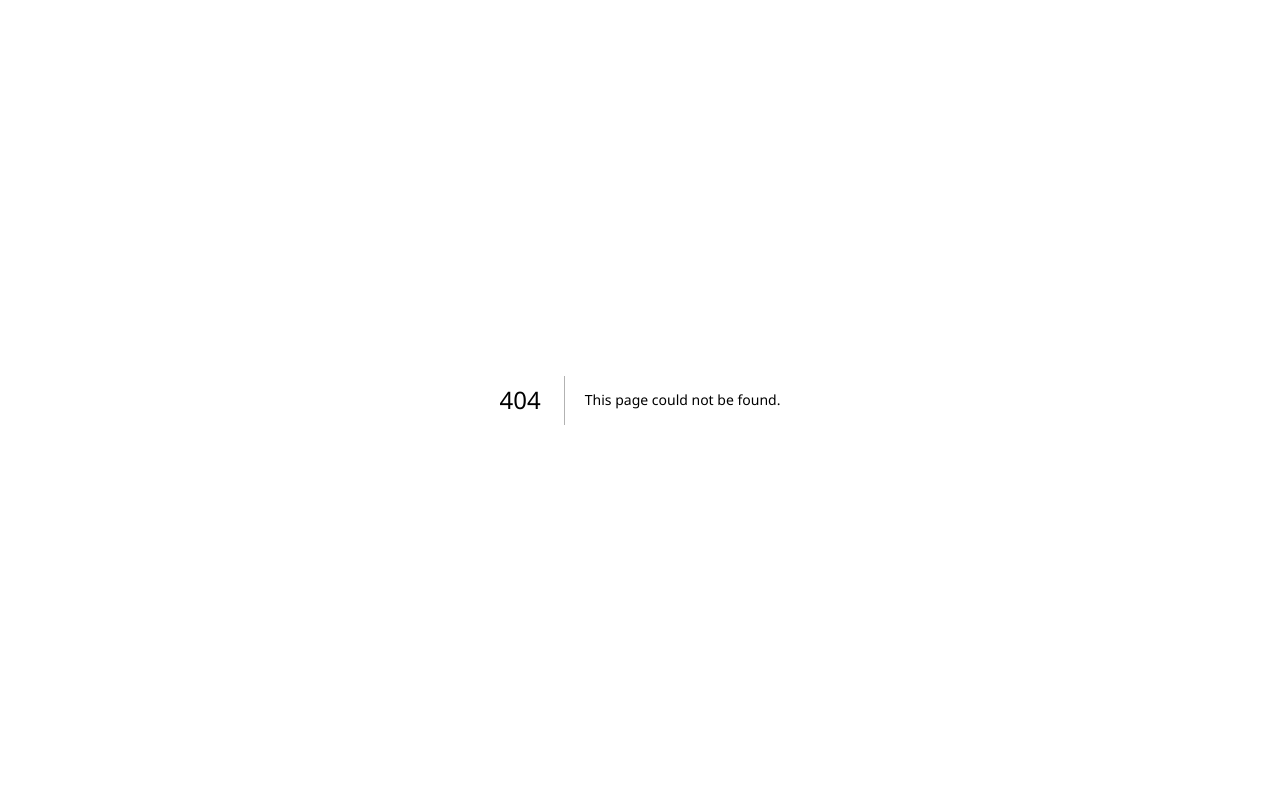
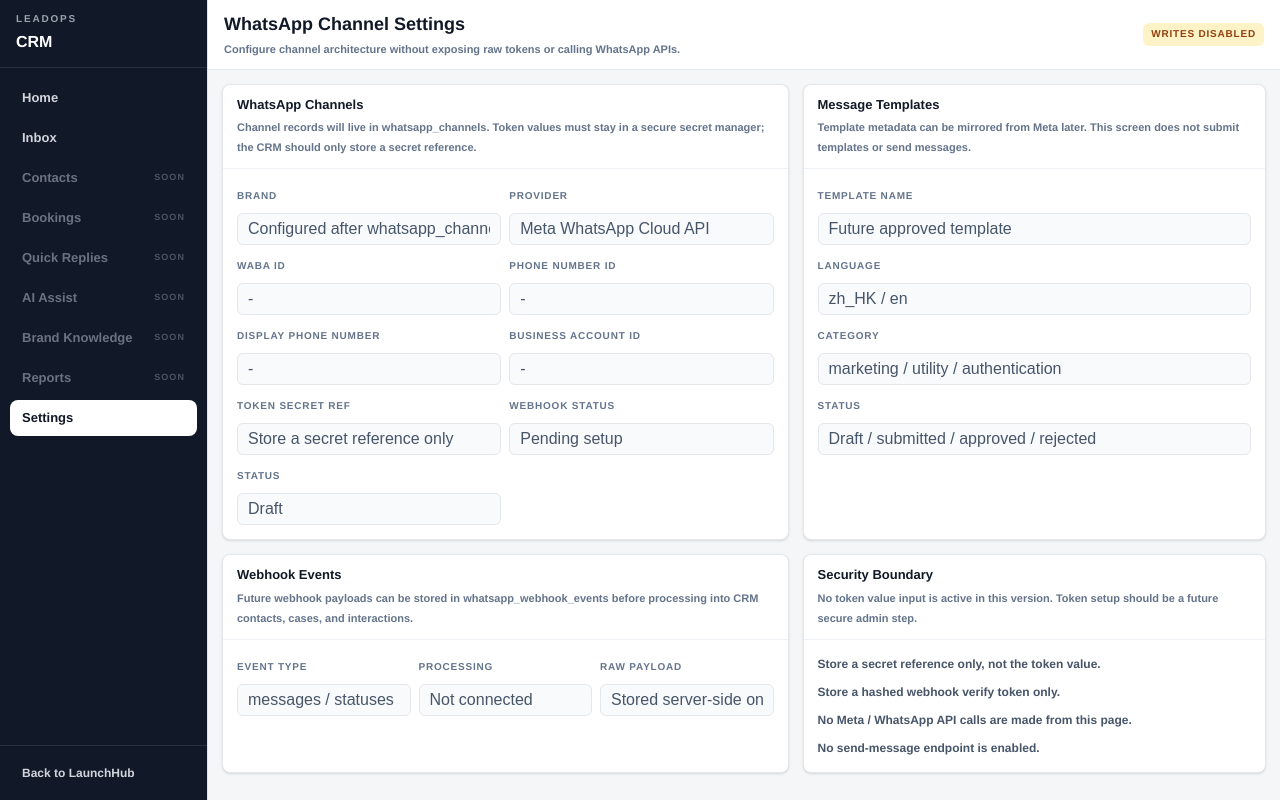
Before and after one commit to kieran97125/alyssa-lead-capture-os, a Next.js app: page /crm/settings in a window 1280 px wide. Before the commit this address had no page. Built offline with nearby package versions, Linux system fonts and the light colour scheme.

Commit message:
Add CRM Phase 2 CS operations and WhatsApp channel settings foundation

```diff
--- a/src/app/crm/leads/[leadId]/page.tsx
+++ b/src/app/crm/leads/[leadId]/page.tsx
@@ -4,6 +4,7 @@ import type { ReactNode } from "react";
 import { CrmShell } from "@/components/crm/CrmShell";
 import { CrmStatusBadge } from "@/components/crm/CrmStatusBadge";
 import { getLeadRows } from "@/lib/data/businessMetrics";
+import { getCrmWriteMode } from "@/lib/crm/config";
 import { toCrmLeadCase } from "@/lib/crm/leadOps";
 
 export const dynamic = "force-dynamic";
@@ -21,6 +22,7 @@ export default async function CrmLeadDetailPage({
 
   const leadCase = toCrmLeadCase(lead);
   const hasCtwa = Object.values(leadCase.ctwa).some(Boolean);
+  const writeMode = getCrmWriteMode();
 
   return (
     <CrmShell>
@@ -71,6 +73,11 @@ export default async function CrmLeadDetailPage({
           {error && (
             <p className="mt-2 rounded-md bg-red-50 px-3 py-2 text-[12px] font-semibold text-red-700">
               CRM detail could not refresh all latest records.
+            </p>
+          )}
+          {!writeMode.actionsEnabled && (
+            <p className="mt-2 rounded-md bg-amber-50 px-3 py-2 text-[12px] font-semibold text-amber-800">
+              {writeMode.disabledReason}
             </p>
           )}
         </header>
@@ -135,12 +142,15 @@ export default async function CrmLeadDetailPage({
               </div>
 
               <div className="grid gap-3.5 xl:grid-cols-3">
-                <Placeholder title="Timeline" body="Form submit, WhatsApp messages, bookings, and status changes will appear here later." />
-                <Placeholder title="Notes" body="Internal notes are reserved for the CRM write phase." />
-                <Placeholder title="Booking" body="Confirmation, reschedule, show, no-show, and paid outcomes will be CRM write actions later." />
+                <OperationPanel title="Assignment" fieldLabel="Assigned CS" value={leadCase.assignedCsLabel} />
+                <OperationPanel title="Status Pipeline" fieldLabel="Current status" value={leadCase.statusLabel} />
+                <OperationPanel title="Notes" fieldLabel="Internal note" value="Add note after CRM tables are enabled." multiline />
+                <OperationPanel title="Booking" fieldLabel="Booking status" value="Create or update booking later." />
+                <OperationPanel title="Follow-up Task" fieldLabel="Next follow-up" value={leadCase.nextFollowUpLabel} />
+                <OperationPanel title="Lost Reason" fieldLabel="Reason" value="Set when case is marked lost." />
+                <Placeholder title="Timeline" body="Form submit, WhatsApp messages, notes, status changes, bookings, and follow-up tasks will be stored as crm_interactions later." />
                 <Placeholder title="Quick Replies" body="Brand-approved replies will be selectable here later." />
                 <Placeholder title="AI Reply Suggestions" body="AI suggestions will use brand knowledge and conversation context later." />
-                <Placeholder title="Status Pipeline" body="new, contacting, booked, confirmed, showed, paid, no_show, lost, invalid." />
                 <Placeholder title="Brand Knowledge" body="Treatment FAQ, policies, and brand information will support CS and AI responses." />
                 <Placeholder title="Intent / Tagging" body="Inquiry intent, objections, budget, and treatment tags are reserved." />
                 <Placeholder title="Next Best Action" body="Future CRM can recommend WhatsApp follow-up, booking confirmation, or payment reminders." />
@@ -177,6 +187,54 @@ function InfoLine({ label, value }: { label: string; value: string }) {
   );
 }
 
+function OperationPanel({
+  title,
+  fieldLabel,
+  value,
+  multiline = false,
+}: {
+  title: string;
+  fieldLabel: string;
+  value: string;
+  multiline?: boolean;
+}) {
+  return (
+    <section className="rounded-lg border border-[#e5e7eb] bg-white p-3.5">
+      <div className="flex items-center justify-between gap-3">
+        <h2 className="text-[13px] font-bold text-[#111827]">{title}</h2>
+        <span className="rounded-md bg-[#fef3c7] px-2 py-0.5 text-[9px] font-bold uppercase tracking-[0.1em] text-[#92400e]">
+          Disabled
+        </span>
+      </div>
+      <label className="mt-3 block">
+        <span className="text-[10px] font-bold uppercase tracking-[0.08em] text-[#64748b]">
+          {fieldLabel}
+        </span>
+        {multiline ? (
+          <textarea
+            disabled
+            defaultValue={value}
+            className="mt-1.5 min-h-16 w-full resize-none rounded-md border border-[#e5e7eb] bg-[#f8fafc] px-2.5 py-2 text-[12px] font-semibold text-[#64748b]"
+          />
+        ) : (
+          <input
+            disabled
+            defaultValue={value}
+            className="mt-1.5 h-8 w-full rounded-md border border-[#e5e7eb] bg-[#f8fafc] px-2.5 text-[12px] font-semibold text-[#64748b]"
+          />
+        )}
+      </label>
+      <button
+        type="button"
+        disabled
+        className="mt-3 h-7 whitespace-nowrap rounded-md bg-[#e5e7eb] px-2.5 text-[10px] font-bold text-[#94a3b8]"
+      >
+        Save later
+      </button>
+    </section>
+  );
+}
+
 function Placeholder({ title, body }: { title: string; body: string }) {
   return (
     <section className="rounded-lg border border-dashed border-[#cbd5e1] bg-white p-3.5">
--- a/src/app/crm/page.tsx
+++ b/src/app/crm/page.tsx
@@ -1,6 +1,7 @@
 import { CrmInboxTable } from "@/components/crm/CrmInboxTable";
 import { CrmShell } from "@/components/crm/CrmShell";
 import { getLeadRows } from "@/lib/data/businessMetrics";
+import { getCrmWriteMode } from "@/lib/crm/config";
 import { summarizeCrmCases, toCrmLeadCase } from "@/lib/crm/leadOps";
 
 export const dynamic = "force-dynamic";
@@ -11,6 +12,7 @@ export default async function CrmPage() {
   const { leads, error } = await getLeadRows("month", 500);
   const cases = leads.map(toCrmLeadCase);
   const summary = summarizeCrmCases(cases);
+  const writeMode = getCrmWriteMode();
 
   return (
     <CrmShell>
@@ -80,13 +82,19 @@ export default async function CrmPage() {
               <button
                 type="button"
                 disabled
-                title="CRM write actions coming soon"
+                title={writeMode.disabledReason ?? "CRM write actions require deployed CRM tables."}
                 className="h-9 whitespace-nowrap rounded-md bg-[#e5e7eb] px-2.5 text-[12px] font-bold text-[#94a3b8]"
               >
                 New task
               </button>
             </div>
           </div>
+
+          {!writeMode.actionsEnabled && (
+            <p className="border-t border-amber-100 bg-amber-50 px-4 py-2 text-[12px] font-semibold text-amber-800">
+              {writeMode.disabledReason}
+            </p>
+          )}
 
           {error && (
             <p className="border-t border-red-100 bg-red-50 px-4 py-2 text-[12px] font-semibold text-red-700">
--- /dev/null
+++ b/src/app/crm/settings/page.tsx
@@ -0,0 +1,136 @@
+import { CrmShell } from "@/components/crm/CrmShell";
+import { getCrmWriteMode } from "@/lib/crm/config";
+import type { ReactNode } from "react";
+
+export const dynamic = "force-dynamic";
+
+const channelFields = [
+  ["Brand", "Configured after whatsapp_channels is deployed"],
+  ["Provider", "Meta WhatsApp Cloud API"],
+  ["WABA ID", "-"],
+  ["Phone Number ID", "-"],
+  ["Display Phone Number", "-"],
+  ["Business Account ID", "-"],
+  ["Token Secret Ref", "Store a secret reference only"],
+  ["Webhook Status", "Pending setup"],
+  ["Status", "Draft"],
+];
+
+const templateFields = [
+  ["Template Name", "Future approved template"],
+  ["Language", "zh_HK / en"],
+  ["Category", "marketing / utility / authentication"],
+  ["Status", "Draft / submitted / approved / rejected"],
+];
+
+export default function CrmSettingsPage() {
+  const writeMode = getCrmWriteMode();
+
+  return (
+    <CrmShell active="settings">
+      <div className="flex h-screen min-w-0 flex-col">
+        <header className="shrink-0 border-b border-[#e5e7eb] bg-white px-4 py-2.5">
+          <div className="flex flex-col gap-2 lg:flex-row lg:items-center lg:justify-between">
+            <div>
+              <h1 className="text-lg font-bold text-[#111827]">
+                WhatsApp Channel Settings
+              </h1>
+              <p className="mt-1 text-[11px] font-semibold text-[#64748b]">
+                Configure channel architecture without exposing raw tokens or calling WhatsApp APIs.
+              </p>
+            </div>
+            <span className="w-fit rounded-md bg-[#fef3c7] px-2 py-1 text-[10px] font-bold uppercase tracking-[0.08em] text-[#92400e]">
+              {writeMode.enabled ? "Writes flagged on" : "Writes disabled"}
+            </span>
+          </div>
+        </header>
+
+        <div className="min-h-0 flex-1 overflow-auto p-3.5">
+          <div className="grid gap-3.5 xl:grid-cols-[1.1fr_0.9fr]">
+            <SettingsPanel
+              title="WhatsApp Channels"
+              description="Channel records will live in whatsapp_channels. Token values must stay in a secure secret manager; the CRM should only store a secret reference."
+            >
+              <div className="grid gap-2 sm:grid-cols-2">
+                {channelFields.map(([label, value]) => (
+                  <ReadOnlyField key={label} label={label} value={value} />
+                ))}
+              </div>
+            </SettingsPanel>
+
+            <SettingsPanel
+              title="Message Templates"
+              description="Template metadata can be mirrored from Meta later. This screen does not submit templates or send messages."
+            >
+              <div className="grid gap-2">
+                {templateFields.map(([label, value]) => (
+                  <ReadOnlyField key={label} label={label} value={value} />
+                ))}
+              </div>
+            </SettingsPanel>
+
+            <SettingsPanel
+              title="Webhook Events"
+              description="Future webhook payloads can be stored in whatsapp_webhook_events before processing into CRM contacts, cases, and interactions."
+            >
+              <div className="grid gap-2 sm:grid-cols-3">
+                <ReadOnlyField label="Event Type" value="messages / statuses" />
+                <ReadOnlyField label="Processing" value="Not connected" />
+                <ReadOnlyField label="Raw Payload" value="Stored server-side only" />
+              </div>
+            </SettingsPanel>
+
+            <SettingsPanel
+              title="Security Boundary"
+              description="No token value input is active in this version. Token setup should be a future secure admin step."
+            >
+              <ul className="grid gap-2 text-[12px] font-semibold leading-5 text-[#475569]">
+                <li>Store a secret reference only, not the token value.</li>
+                <li>Store a hashed webhook verify token only.</li>
+                <li>No Meta / WhatsApp API calls are made from this page.</li>
+                <li>No send-message endpoint is enabled.</li>
+              </ul>
+            </SettingsPanel>
+          </div>
+        </div>
+      </div>
+    </CrmShell>
+  );
+}
+
+function SettingsPanel({
+  title,
+  description,
+  children,
+}: {
+  title: string;
+  description: string;
+  children: ReactNode;
+}) {
+  return (
+    <section className="rounded-lg border border-[#e5e7eb] bg-white shadow-sm">
+      <div className="border-b border-[#eef2f6] px-3.5 py-2.5">
+        <h2 className="text-[13px] font-bold text-[#111827]">{title}</h2>
+        <p className="mt-1 text-[11px] font-semibold leading-5 text-[#64748b]">
+          {description}
+        </p>
+      </div>
+      <div className="p-3.5">{children}</div>
+    </section>
+  );
+}
+
+function ReadOnlyField({ label, value }: { label: string; value: string }) {
+  return (
+    <label className="block">
+      <span className="text-[10px] font-bold uppercase tracking-[0.08em] text-[#64748b]">
+        {label}
+      </span>
+      <input
+        disabled
+        defaultValue={value}
+        className="mt-1.5 h-8 w-full rounded-md border border-[#e5e7eb] bg-[#f8fafc] px-2.5 text-[12px] font-semibold text-[#475569]"
+      />
+    </label>
+  );
+}
--- a/src/components/crm/CrmInboxTable.tsx
+++ b/src/components/crm/CrmInboxTable.tsx
@@ -16,6 +16,7 @@ const headings = [
   "Tag",
   "Brand / Bot Name",
   "CTWA Source URL",
+  "Next Follow-up",
   "Actions",
 ];
 
@@ -121,6 +122,11 @@ export function CrmInboxTable({ cases }: { cases: CrmLeadCase[] }) {
                     </span>
                   </td>
                   <td className="border-b border-[#eef2f6] px-2.5 py-1.5">
+                    <span className="whitespace-nowrap text-[11px] font-semibold text-[#64748b]">
+                      {item.nextFollowUpLabel}
+                    </span>
+                  </td>
+                  <td className="border-b border-[#eef2f6] px-2.5 py-1.5">
                     <div className="flex items-center gap-1.5 whitespace-nowrap">
                       {item.whatsappUrl ? (
                         <a
--- a/src/components/crm/CrmShell.tsx
+++ b/src/components/crm/CrmShell.tsx
@@ -1,19 +1,41 @@
 import Link from "next/link";
 import type { ReactNode } from "react";
 
-const sidebarItems = [
-  { label: "Home", href: "/crm", active: false, enabled: true },
-  { label: "Inbox", href: "/crm", active: true, enabled: true },
-  { label: "Contacts", href: "/crm", active: false, enabled: false },
-  { label: "Bookings", href: "/crm", active: false, enabled: false },
-  { label: "Quick Replies", href: "/crm", active: false, enabled: false },
-  { label: "AI Assist", href: "/crm", active: false, enabled: false },
-  { label: "Brand Knowledge", href: "/crm", active: false, enabled: false },
-  { label: "Reports", href: "/crm", active: false, enabled: false },
-  { label: "Settings", href: "/crm", active: false, enabled: false },
+type CrmSidebarKey =
+  | "home"
+  | "inbox"
+  | "contacts"
+  | "bookings"
+  | "quick-replies"
+  | "ai-assist"
+  | "brand-knowledge"
+  | "reports"
+  | "settings";
+
+const sidebarItems: Array<{
+  key: CrmSidebarKey;
+  label: string;
+  href: string;
+  enabled: boolean;
+}> = [
+  { key: "home", label: "Home", href: "/crm", enabled: true },
+  { key: "inbox", label: "Inbox", href: "/crm", enabled: true },
+  { key: "contacts", label: "Contacts", href: "/crm", enabled: false },
+  { key: "bookings", label: "Bookings", href: "/crm", enabled: false },
+  { key: "quick-replies", label: "Quick Replies", href: "/crm", enabled: false },
+  { key: "ai-assist", label: "AI Assist", href: "/crm", enabled: false },
+  { key: "brand-knowledge", label: "Brand Knowledge", href: "/crm", enabled: false },
+  { key: "reports", label: "Reports", href: "/crm", enabled: false },
+  { key: "settings", label: "Settings", href: "/crm/settings", enabled: true },
 ];
 
-export function CrmShell({ children }: { children: ReactNode }) {
+export function CrmShell({
+  children,
+  active = "inbox",
+}: {
+  children: ReactNode;
+  active?: CrmSidebarKey;
+}) {
   return (
     <main className="min-h-screen bg-[#f5f6f8] text-[#1f2933]">
       <div className="flex min-h-screen">
@@ -31,7 +53,7 @@ export function CrmShell({ children }: { children: ReactNode }) {
                   key={item.label}
                   href={item.href}
                   className={`flex h-9 items-center rounded-lg px-3 text-[13px] font-semibold transition ${
-                    item.active
+                    item.key === active
                       ? "bg-white text-[#111827]"
                       : "text-[#d1d5db] hover:bg-white/10 hover:text-white"
                   }`}
--- /dev/null
+++ b/src/lib/crm/config.ts
@@ -0,0 +1,19 @@
+export type CrmWriteMode = {
+  enabled: boolean;
+  actionsEnabled: boolean;
+  label: string;
+  disabledReason: string | null;
+};
+
+export function getCrmWriteMode(): CrmWriteMode {
+  const enabled = process.env.CRM_WRITE_ENABLED?.trim().toLowerCase() === "true";
+
+  return {
+    enabled,
+    actionsEnabled: false,
+    label: enabled ? "CRM write flag enabled" : "CRM writes disabled",
+    disabledReason: enabled
+      ? "CRM_WRITE_ENABLED is true, but CRM tables and server actions are not active in this safe foundation build."
+      : "CS actions are not enabled yet. Set CRM_WRITE_ENABLED=true only after CRM tables and server actions are deployed.",
+  };
+}
```
Also changed, not shown: 2 other files (tests, documents, lock files or other folders).
